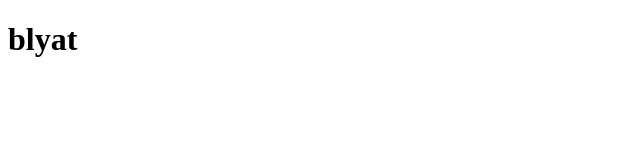
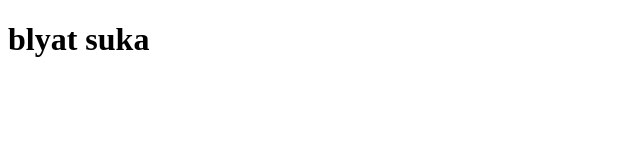
Before and after one commit to GlebGordeev/coursera-test, a plain HTML site: page site/index.html in a window 1280 px wide. Shown: the whole page, without its empty margins (0-640 px from the left). Drawn offline with Linux system fonts and the light colour scheme.

Commit message:
Small addition to the page content

```diff
--- a/site/index.html
+++ b/site/index.html
@@ -5,6 +5,6 @@
     <title>Hello pidori</title>
   </head>
   <body>
-    <h1>blyat</h1>
+    <h1>blyat suka</h1>
   </body>
 </html>
```
